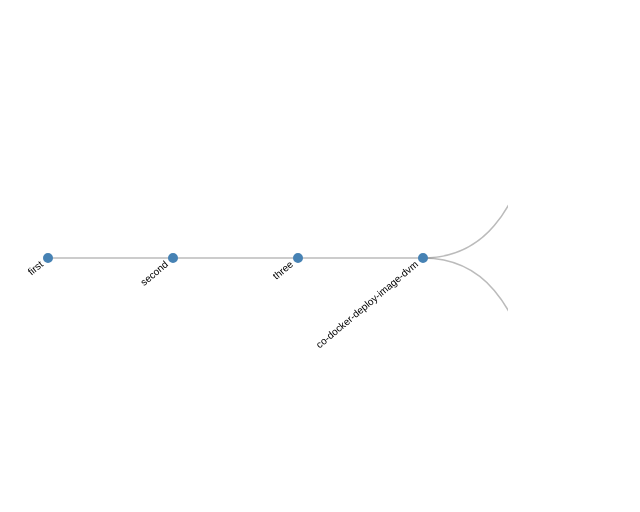
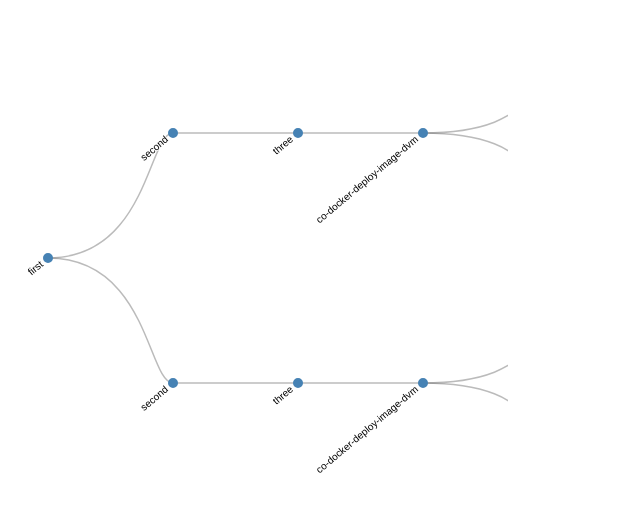
Before and after one commit to zolotyh/d3angulardemo, an Angular app: page / in a window 1280 px wide. Shown: the top 512 px of the page, without its empty margins (0-640 px from the left). Built offline with nearby package versions, Linux system fonts and the light colour scheme; what d3-ng2-service would draw is missing.

Commit message:
add some types

```diff
--- a/src/app/app.component.ts
+++ b/src/app/app.component.ts
@@ -1,12 +1,35 @@
 import {Component, ElementRef, OnDestroy, OnInit, ViewEncapsulation} from '@angular/core';
 import {BaseType, event, select, Selection} from 'd3-selection';
-import {cluster, hierarchy} from 'd3-hierarchy';
+import {cluster, hierarchy, HierarchyCircularNode} from 'd3-hierarchy';
 import {zoom} from 'd3-zoom';
 
 
 const treeData = {
   'name': 'first',
   'children': [
+    {
+      'name': 'second',
+      'children': [
+        {
+          'name': 'three',
+          'children': [
+            {
+              'name': 'co-docker-deploy-image-dvm',
+              'children': [
+
+
+                {
+                  'name': 'ffffff1',
+                },
+                {
+                  'name': 'ffffff2',
+                },
+              ],
+            },
+          ],
+        },
+      ]
+    },
     {
       'name': 'second',
       'children': [
@@ -59,12 +82,12 @@ export class AppComponent implements OnInit, OnDestroy {
     const rootElem = select(this.parentNativeElement);
     const svg = this.svg = rootElem.select('svg');
 
-    svg.attr('width', 500);
-    svg.attr('height', 500);
+    svg.attr('width', this.width);
+    svg.attr('height', this.height);
 
     const g = svg.append('g').attr('transform', 'translate(40,0)');
 
-    const tree = cluster()
+    const clusterImpl = cluster()
       .size([this.height, this.width]);
 
     const root = <any>hierarchy(treeData, function (d: any) {
@@ -72,9 +95,10 @@ export class AppComponent implements OnInit, OnDestroy {
     });
 
     root.x0 = this.height / 2;
-    root.y0 = 0;
+    root.y0 = 100;
 
-    tree(root);
+    clusterImpl(root);
+
     this.createLink(g, root);
     this.cleateNode(g, root);
 
@@ -97,36 +121,31 @@ export class AppComponent implements OnInit, OnDestroy {
     const node = g.selectAll('.node')
       .data(root.descendants())
       .enter().append('g')
-      .attr('class', function (d: any) {
+      .attr('class', function (d: SVGSVGElement) {
         return 'node' + (d.children ? ' node--internal' : ' node--leaf');
       })
-      .attr('transform', function (d: any) {
+      .attr('transform', function (d: SVGSVGElement) {
+        console.log(d);
         return 'translate(' + d.y + ',' + d.x + ')';
       });
     node.append('circle')
       .attr('r', 2.5);
     node.append('text')
       .attr('dy', 3)
-      .attr('x', function (d: any) {
-        return d.children ? -8 : 8;
-      })
-      .attr('transform', function () {
-        return 'rotate(-40)';
-      })
-      .style('text-anchor', function (d: any) {
-        return d.children ? 'end' : 'start';
-      })
+      .attr('x', d => d.children ? -8 : 8)
+      .attr('transform', () => 'rotate(-40)')
+      .style('text-anchor', d => d.children ? 'end' : 'start')
       .text(function (d: any) {
         return d.data.name;
       });
   }
 
   private createLink(g: Selection<BaseType, any, HTMLElement, any>, root: any) {
-    const link = g.selectAll('.link')
+    g.selectAll('.link')
       .data(root.descendants().slice(1))
       .enter().append('path')
       .attr('class', 'link')
-      .attr('d', function (d: any) {
+      .attr('d', function (d: HierarchyCircularNode<SVGLineElement>) {
         return 'M' + d.y + ',' + d.x
           + 'C' + (d.parent.y + 100) + ',' + d.x
           + ' ' + (d.parent.y + 100) + ',' + d.parent.x
--- a/src/index.html
+++ b/src/index.html
@@ -3,7 +3,7 @@
 <head>
   <meta charset="utf-8">
   <title>D3example</title>
-  <base href="/">
+  <base href="">
 
   <meta name="viewport" content="width=device-width, initial-scale=1">
   <link rel="icon" type="image/x-icon" href="favicon.ico">
```
